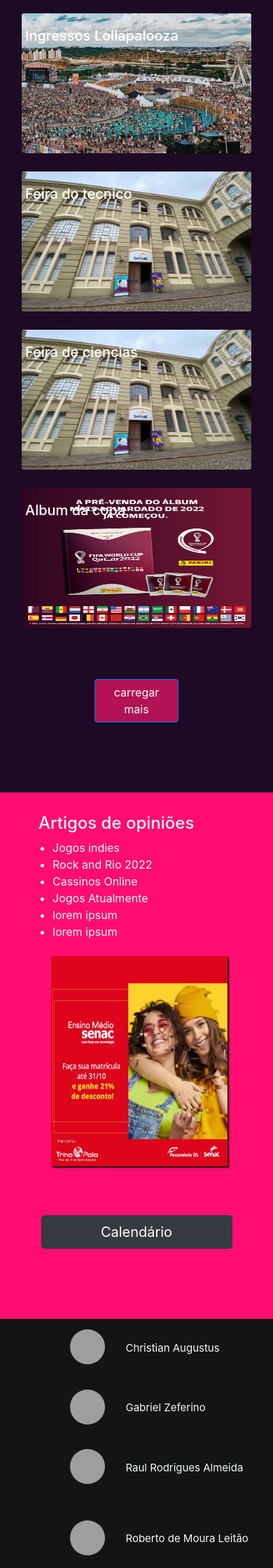
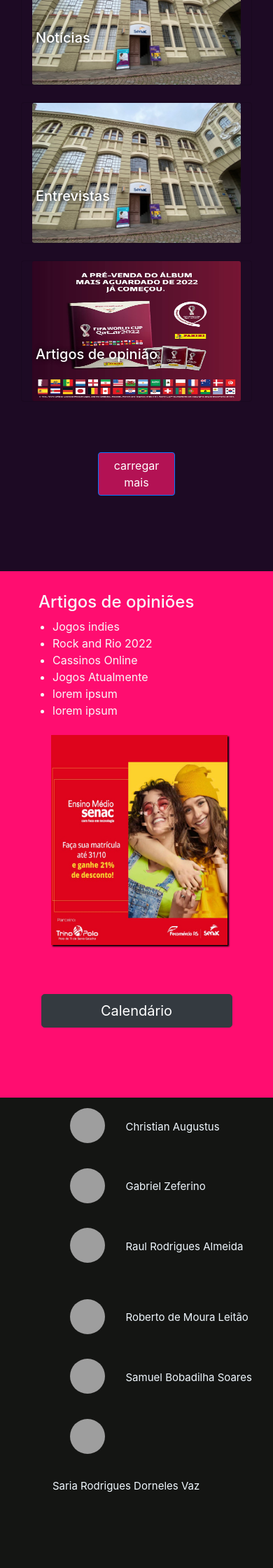
Before and after one commit to senacrs-emti/2022-1T-jornal-G1, a PHP site: page /editoria.php in a window 390 px wide; the page is wider, and only the part inside the window is pictured. Shown: the part 625-2865 px from the top of that part at 70% size. After the commit the page ends 2757 px from the top of that part, so only its background shows below. Run offline with PHP 8.4, Linux system fonts and the light colour scheme; a map, chart or similar area stays blank; some libraries are stand-ins or nearby versions; grey boxes are pictures that could not be loaded.

Commit message:
Modificações
Editoria e no css da home

```diff
--- /dev/null
+++ b/assets/css/editoria.css
@@ -0,0 +1,7 @@
+.h5div {
+    margin-top: 35%;
+    text-shadow: 0px 0px 7px black;
+}
+.shadow {
+    text-shadow: 0px 0px 7px black;
+}
--- a/assets/css/style.css
+++ b/assets/css/style.css
@@ -157,3 +157,10 @@
     width: 100%;
     height: 300px;
 }
+.h5div {
+    margin-top: 35%;
+    text-shadow: 0px 0px 7px black;
+}
+.shadow {
+    text-shadow: 0px 0px 7px black;
+}
--- a/editoria.php
+++ b/editoria.php
@@ -11,68 +11,29 @@
                 <div class="col-12 mb-2 mt-4">
                     <h1 class="text-light">Editorial</h1>
                     <hr>
-                </div>
-                <div id="carouselExampleCaptions" class="carousel slide col-12 mb-4" data-ride="carousel">
-                    <ol class="carousel-indicators">
-                        <li data-target="#carouselExampleCaptions" data-slide-to="0" class="active"></li>
-                        <li data-target="#carouselExampleCaptions" data-slide-to="1"></li>
-                        <li data-target="#carouselExampleCaptions" data-slide-to="2"></li>
-                    </ol>
-                    <div class="carousel-inner carall" >
-                        <div class="carousel-item active">
-                            <img class="cardcar" src="https://picsum.photos/1000/400" class="d-block w-100" alt="...">
-                            <div class="carousel-caption d-none d-md-block">
-                                <h5>Lorem Ipsum Dolor</h5>
-                                <p>Lorem ipsum dolor sit amet consectetur adipisicing elit.</p>
-                            </div>
-                        </div>
-                        <div class="carousel-item">
-                            <img class="cardcar" src="https://picsum.photos/1000/400" class="d-block w-100" alt="...">
-                            <div class="carousel-caption d-none d-md-block">
-                                <h5>Lorem Ipsum Dolor</h5>
-                                <p>Lorem ipsum dolor sit amet consectetur adipisicing elit.</p>
-                            </div>
-                        </div>
-                        <div class="carousel-item">
-                            <img class="cardcar" src="https://picsum.photos/1000/400" class="d-block w-100" alt="...">
-                            <div class="carousel-caption d-none d-md-block">
-                                <h5>Lorem Ipsum Dolor</h5>
-                                <p>Lorem ipsum dolor sit amet consectetur adipisicing elit.</p>
-                            </div>
-                        </div>
-                    </div>
-                    <button class="carousel-control-prev" type="button" data-target="#carouselExampleCaptions" data-slide="prev">
-                        <span class="carousel-control-prev-icon" aria-hidden="true"></span>
-                        <span class="sr-only">Previous</span>
-                    </button>
-                    <button class="carousel-control-next" type="button" data-target="#carouselExampleCaptions" data-slide="next">
-                        <span class="carousel-control-next-icon" aria-hidden="true"></span>
-                        <span class="sr-only">Next</span>
-                    </button>
-                </div>
                 <div>
                     <a href="./Noticia_Ingressos_lollapalooza.php"><div class="card bg-transparent  text-white col-12 col-lg-6 float-left mb-4">
                         <img src="./contents/lollapalooza-2023.jpg" class="card-img" alt="...">
                         <div class="card-img-overlay">
-                            <h5 class="card-title">Ingressos Lollapalooza</h5>
+                            <h5 class="card-title h5div">Home</h5>
                         </div>
                     </div></a>
                     <a href="./Noticia_feira_tec_senac.php"><div class="card bg-transparent  text-white col-12 col-lg-6 float-left mb-4">
                         <img src="./contents/senacfrente.jpg" class="card-img" alt="senac fachada">
                         <div class="card-img-overlay">
-                            <h5 class="card-title">Feira do tecnico</h5>
+                            <h5 class="card-title h5div">Notícias</h5>
                         </div>
                     </div></a>
                     <a href="./Noticia_feira_ciencias_senac.php"><div class="card bg-transparent  text-white col-12 col-lg-6 float-left mb-4">
                         <img src="./contents/senacfrente.jpg" class="card-img" alt="...">
                         <div class="card-img-overlay">
-                            <h5 class="card-title">Feira de ciencias</h5>
+                            <h5 class="card-title h5div">Entrevistas</h5>
                         </div>
                     </div></a>
                     <a href="./Noticia_album_copa_2022.php"><div class="card bg-transparent  text-white col-12 col-lg-6 float-left mb-4">
                         <img src="./contents/album2022.jpg" class="card-img" alt="...">
                         <div class="card-img-overlay">
-                            <h5 class="card-title">Album da copa</h5>
+                            <h5 class="card-title h5div">Artigos de opinião</h5>
                         </div>
                     </div></a>
                 </div>
@@ -80,27 +41,16 @@
                 <a href=""><div class="card bg-transparent  text-white col-12 col-lg-6 float-left mb-4">
                         <img src="https://picsum.photos/1000/500" class="card-img" alt="...">
                         <div class="card-img-overlay">
-                            <h5 class="card-title">Lorem Ipsum Dolor</h5>
+                            <h5 class="card-title h5div">Crônicas</h5>
                         </div>
                     </div></a>
                     <a href=""><div class="card bg-transparent  text-white col-12 col-lg-6 float-left mb-4">
                         <img src="https://picsum.photos/1000/500" class="card-img" alt="...">
                         <div class="card-img-overlay">
-                            <h5 class="card-title">Lorem Ipsum Dolor</h5>
+                            <h5 class="card-title h5div">Charges</h5>
                         </div>
                     </div></a>
-                    <a href=""><div class="card bg-transparent  text-white col-12 col-lg-6 float-left mb-4">
-                        <img src="https://picsum.photos/1000/500" class="card-img" alt="...">
-                        <div class="card-img-overlay">
-                            <h5 class="card-title">Lorem Ipsum Dolor</h5>
-                        </div>
-                    </div></a>
-                    <a href=""><div class="card bg-transparent  text-white col-12 col-lg-6 float-left mb-4">
-                        <img src="https://picsum.photos/1000/500" class="card-img" alt="...">
-                        <div class="card-img-overlay">
-                            <h5 class="card-title">Lorem Ipsum Dolor</h5>
-                        </div>
-                    </div></a>
+
                     <span id="dots"></span>
                 </div>
                 <div class="text-center align-middle">
```
Also changed, not shown: index.php (+7 -7 lines).
